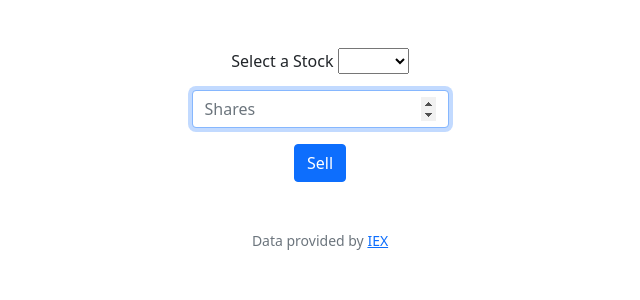
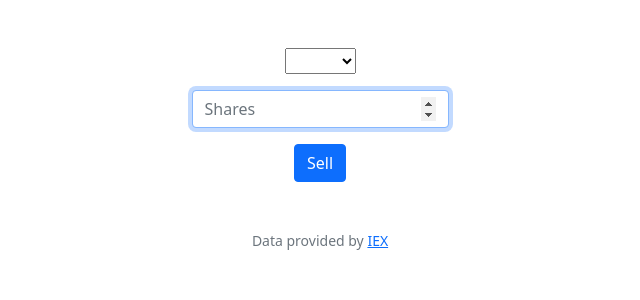
Before and after one commit to nednella/cs50, a Flask app: page /sell in a window 1280 px wide. Shown: the part 76-376 px from the top of the page, without its empty margins (320-960 px from the left). Run offline with Flask 3, Linux system fonts and the light colour scheme; a user stored in the database is signed in; data comes from the database, SQL or seed files in the repository; some libraries are stand-ins or nearby versions.

Commit message:
Fri, Apr 14, 2023, 5:17 PM +01:00

```diff
--- a/cs50/week9/finance/templates/sell.html
+++ b/cs50/week9/finance/templates/sell.html
@@ -7,7 +7,6 @@
 {% block main %}
     <form action="/sell" method="post">
         <div class="mb-3">
-            <label for="symbol">Select a Stock</label>
             <select name="symbol">
                 <option></option>
                 {% for symbol in symbols %}
```
